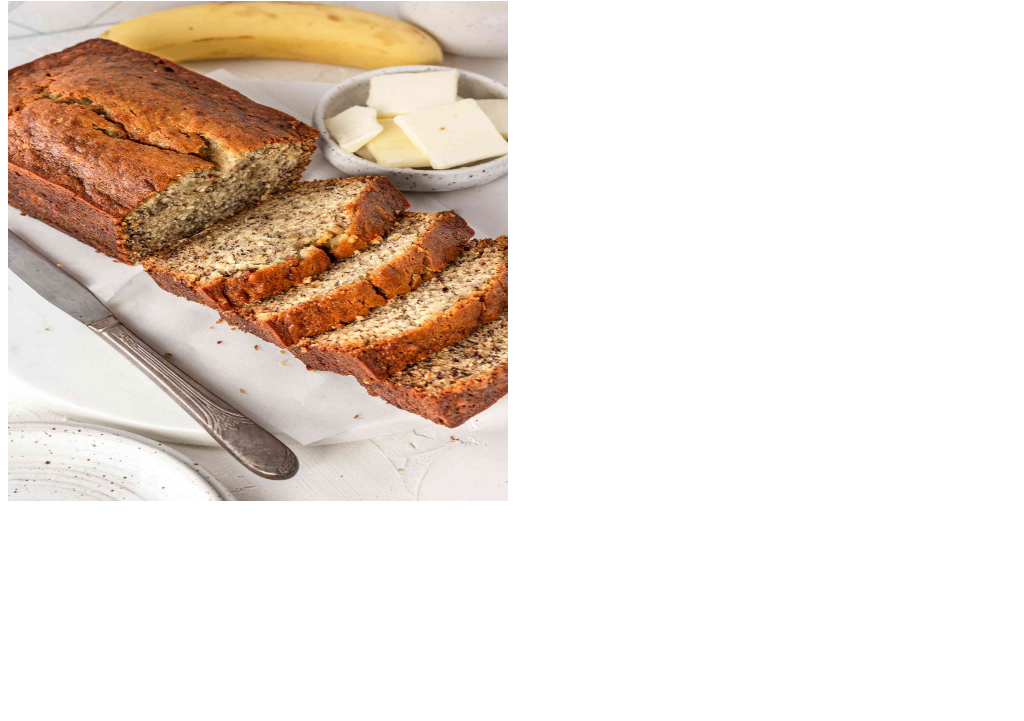
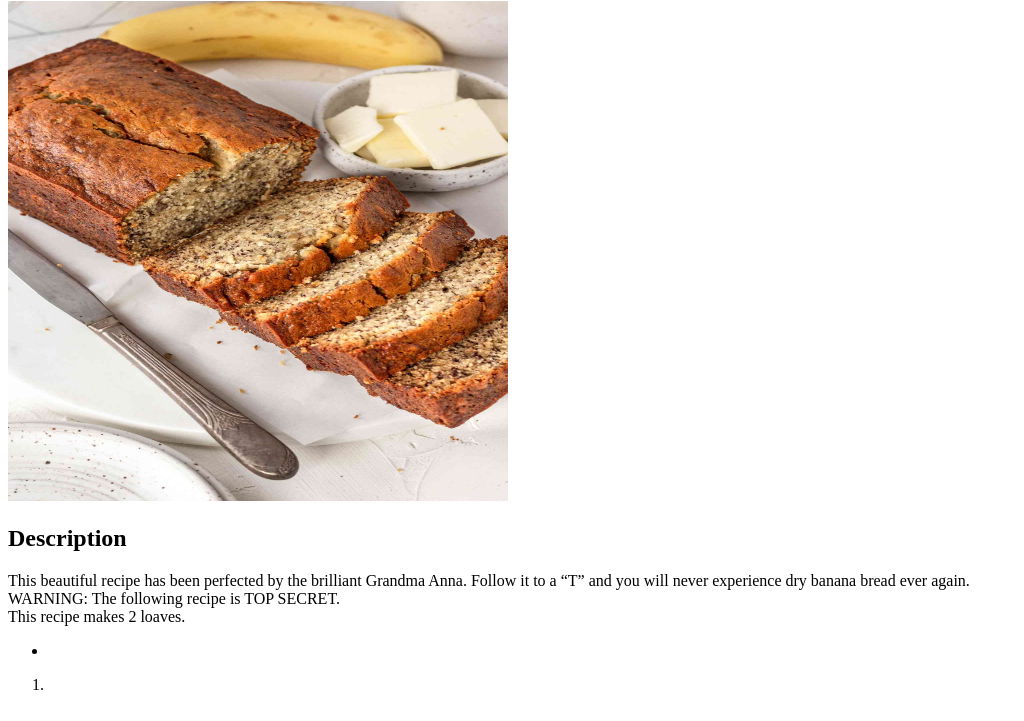
Before and after one commit to nmbh1813/odin-recipes, a plain HTML site: page recipes/bananabread.html in a window 1280 px wide. Shown: the part 79-800 px from the top of the page, without its empty margins (0-1024 px from the left). Drawn offline with Linux system fonts and the light colour scheme.

Commit message:
Add description and start recipe ul and ol for bananabread.html
'ul' will be for the ingredient list and 'ol' will be for the recipe steps

```diff
--- a/recipes/bananabread.html
+++ b/recipes/bananabread.html
@@ -12,5 +12,24 @@
 
         <img src="../img/bananabread.jpg" alt="Delicious sliced loaf of banana bread with a bowl of butter" width="500" height="500">
 
+        <h2>Description</h2>
+
+            <p>
+                This beautiful recipe has been perfected by the brilliant Grandma Anna. Follow it to a
+                &ldquo;T&rdquo; and you will never experience dry banana bread ever again.
+                <br>
+                WARNING: The following recipe is TOP SECRET.
+                <br>
+                This recipe makes 2 loaves.
+            </p>
+
+            <ul>
+                <li></li>
+            </ul>
+
+            <ol>
+                <li></li>
+            </ol>
+
 </body>
 </html>
```
